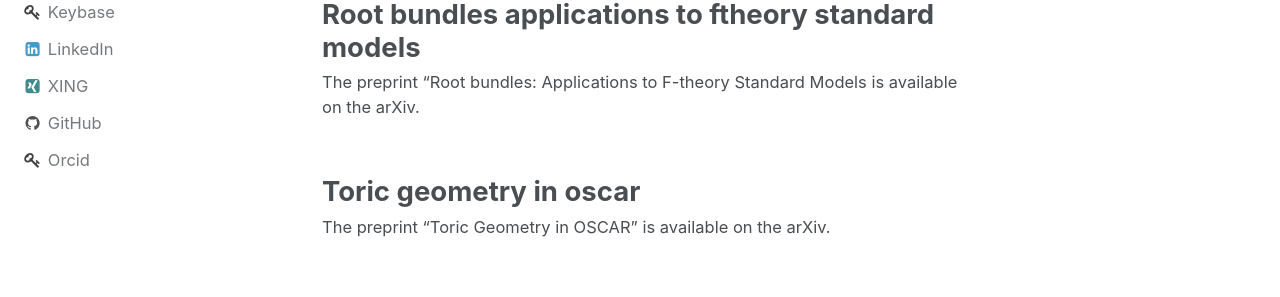
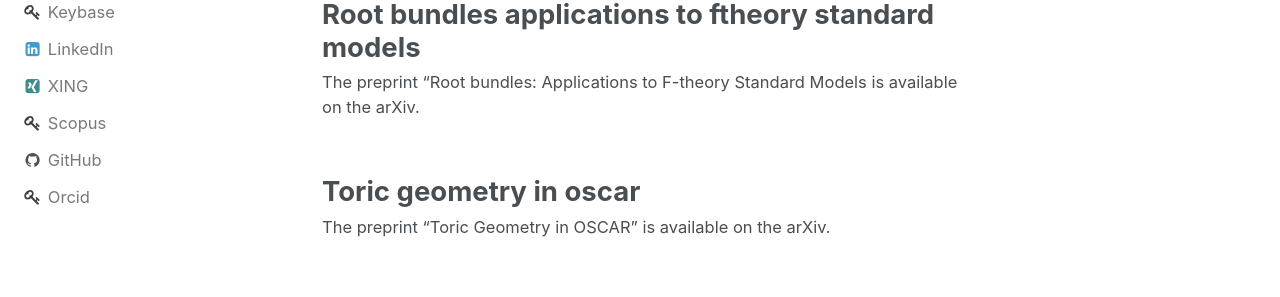
Before and after one commit to MartinBies/MartinBies.github.io, a Jekyll site: the page built from index.html, in a window 1280 px wide. Shown: the part 407-704 px from the top of the page. Built offline with Jekyll 4.4.1, drawn with Linux system fonts in a browser that asks for light colours; the list of posts is cut into pages by our own code.

Commit message:
Add scopus to website

```diff
--- a/_config.yml
+++ b/_config.yml
@@ -106,6 +106,7 @@ author:
   vine             :
   weibo            :
   xing             : "Martin_Bies"
+  scopus           : "https://www.scopus.com/authid/detail.uri?authorId=57197835420"
   youtube          :
 
 
--- a/_includes/author-profile.html
+++ b/_includes/author-profile.html
@@ -98,6 +98,12 @@
           </a>
         </li>
       {% endif %}
+
+        <li>
+          <a href="https://www.scopus.com/authid/detail.uri?authorId=57197835420" itemprop="sameAs">
+            <i class="fa fa-fw fa-key" aria-hidden="true"></i> Scopus
+          </a>
+        </li>
 
       {% if author.instagram %}
         <li>
```
